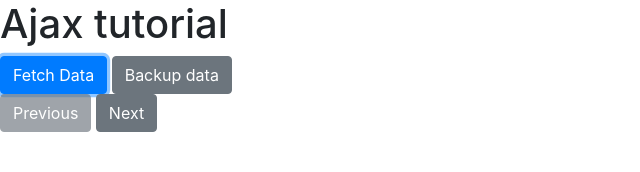
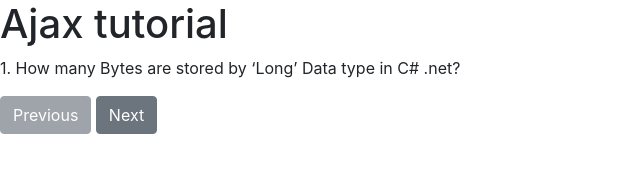
Before and after one commit to digvijay-ship-it/js-basics, a plain HTML site: page index.html in a window 1280 px wide. Both pictures are taken after a click on the button "Fetch Data". Shown: the whole page, without its empty margins (0-640 px from the left). Drawn offline with nearby package versions, Linux system fonts and the light colour scheme.

Commit message:
did some changes

```diff
--- a/index.html
+++ b/index.html
@@ -16,9 +16,12 @@
 <body>
     <h1>Ajax tutorial</h1>
     <button type="button" id="fatchBtn" onclick="buttonClickHandler()" class="btn btn-primary">Fetch Data</button>
-    <button type="button" id="backUpBtn" class="btn btn-secondary">Backup data</button>
 
-    <div>
+    <div id="fillDiv">
+        <P id="QueFill">
+
+        </P>
+
 
     </div>
     <button type="button" id="prBtn" onclick="prewButtonClicked()" class="btn btn-secondary">Previous</button>
--- a/index.js
+++ b/index.js
@@ -2,12 +2,22 @@
 
 fatchBtn.addEventListener('click', buttonClickHandler)
 */
+document.getElementById("prBtn").disabled = true;
 
 var counter = 0;
-let viewdata;
+var viewdata;
 
+function displayData(counter) {
+  console.log(viewdata["examdata"][counter])
+}
+function datafiller(counter) {
+  let question = document.getElementById("QueFill")
+  question.innerHTML = viewdata["examdata"][counter]["question"]["question"]
+}
 function nextButtonClicked() {
   counter++
+  displayData(counter)
+  datafiller(counter)
   console.log(counter + "nextfun")
   if (counter > 0) {
     buttonEnabler("prBtn")
@@ -22,6 +32,8 @@ function nextButtonClicked() {
 }
 function prewButtonClicked() {
   counter--
+  displayData(counter)
+  datafiller(counter)
   console.log(counter + "prewfun")
   if (counter < 4) {
     buttonEnabler("neBtn")
@@ -34,7 +46,6 @@ function prewButtonClicked() {
     buttonEnabler("prBtn")
   }
 }
-document.getElementById("prBtn").disabled = true;
 function buttonDisabler(btnname) {
   //make prew button disabled
   document.getElementById(btnname).disabled = true;
@@ -47,6 +58,7 @@ function buttonEnabler(btnname) {
 
 function buttonClickHandler() {
   const xhr = new XMLHttpRequest();
+  document.getElementById("fatchBtn").hidden = true
   /*    //
     xhr.onprogress = function () {
         console.log('On progress');
@@ -55,22 +67,27 @@ function buttonClickHandler() {
 
   xhr.onload = function () {
     if (this.status === 200) {
-      let jsonData = JSON.parse(this.responseText);
-      viewdata = jsonData;
-      console.log("display json", jsonData);
-      console.log(jsonData[0])
+      viewdata = JSON.parse(this.responseText);
+      // viewdata = jsonData;
+      console.log("display json", viewdata);
       // console.log(this.responseText);
 
       // console.log(this.responseText);
-      console.log(jsonData["examdata"][0]["question"]["id"])
+      displayData(0)
+      datafiller(0)
+
+      console.log(viewdata["examdata"][0]["question"]["id"])
     }
     else {
       console.log("some error acuured")
     }
   }
 
+
+
+
   //open the obj
-  xhr.open('GET', `Gan.txt`, true);
+  xhr.open('GET', `Gan.txt`, false);
   // Send the Request
   xhr.send();
 }
```
